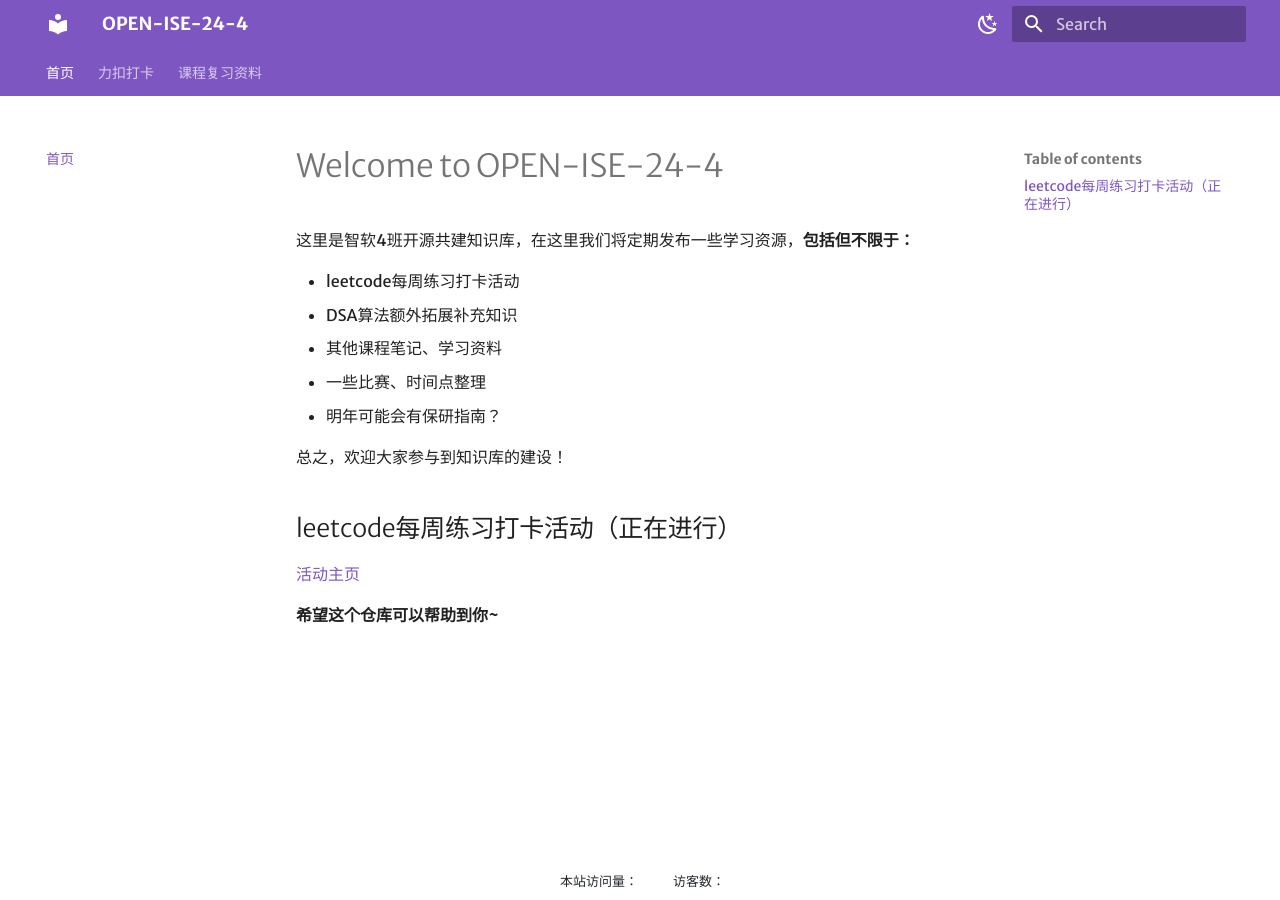
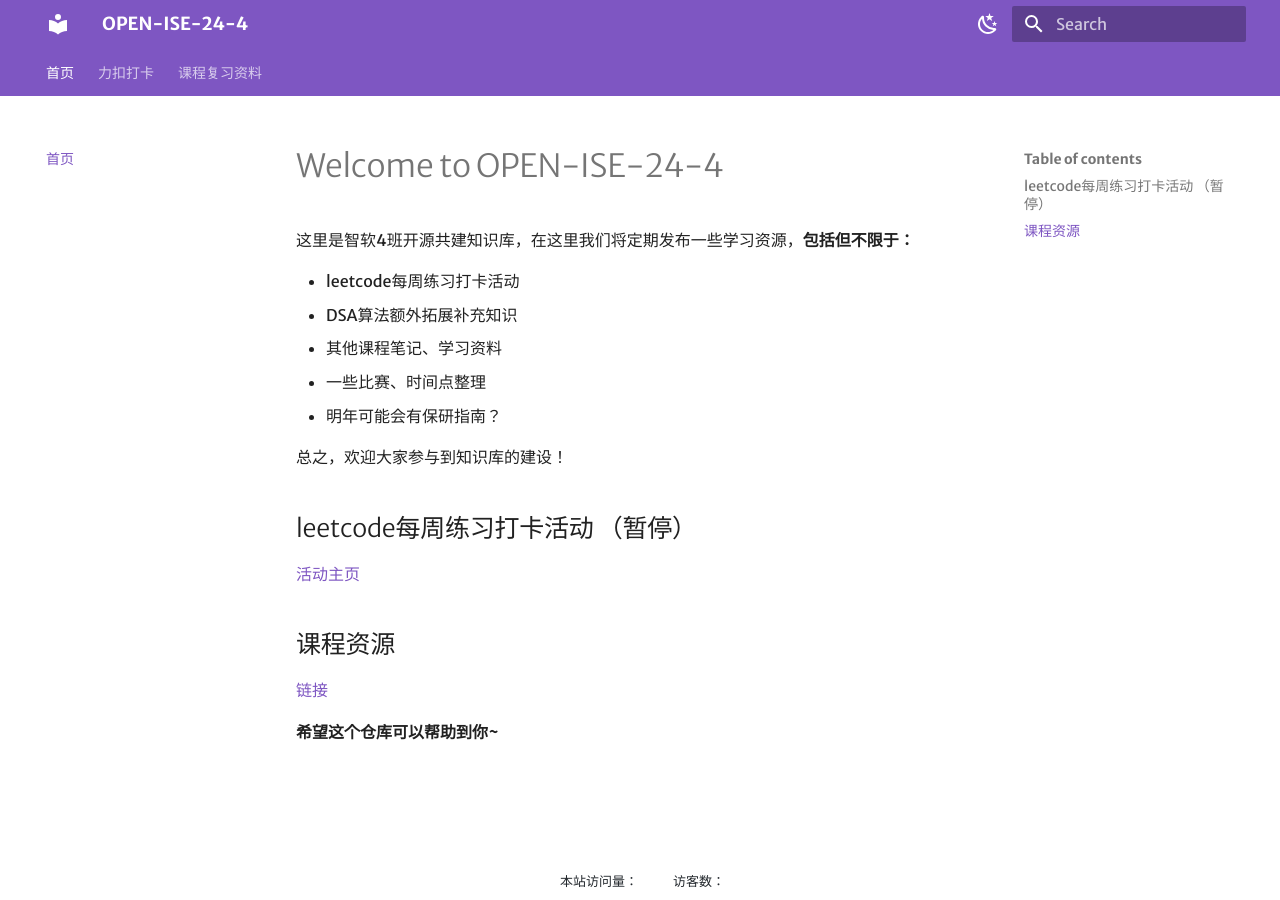
Before and after one commit to MaxizYB/NJU-ISE-24, an MkDocs documentation site: the page built from docs/index.md, in a window 1280 px wide. Built offline with MkDocs 1.6.1 and Material for MkDocs 9.7.7, drawn with Linux system fonts in a browser that asks for light colours; comment, search, counter and statistics services are not loaded.

Commit message:
update-12-23

```diff
--- a/docs/index.md
+++ b/docs/index.md
@@ -10,8 +10,12 @@
 
 总之，欢迎大家参与到知识库的建设！
 
-## leetcode每周练习打卡活动（正在进行）
+## leetcode每周练习打卡活动 （暂停）
 
 [活动主页](https://maxizyb.github.io/NJU-ISE-24/lc-overview/)
 
+## 课程资源
+
+[链接](https://maxizyb.github.io/NJU-ISE-24/jz-overview/)
+
 **希望这个仓库可以帮助到你~**
```
